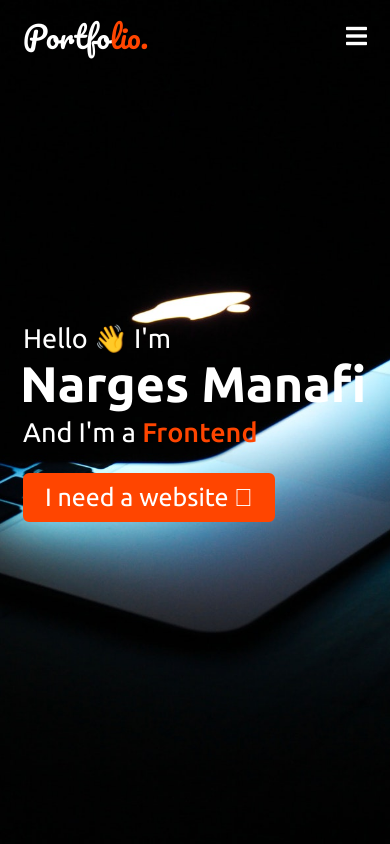
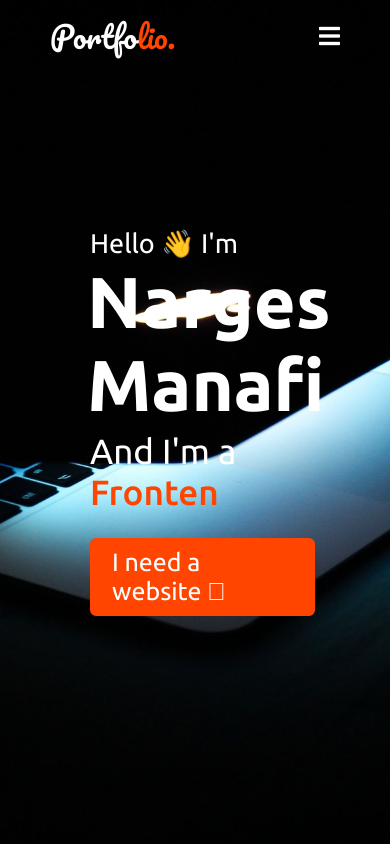
Before and after one commit to NargesManafi/portfoliio, a plain HTML site: page index.html in a window 390 px wide. Shown: the top 844 px of the page. Drawn offline with Linux system fonts and the light colour scheme.

Commit message:
change  responsive media query

```diff
--- a/css/style.css
+++ b/css/style.css
@@ -20,8 +20,8 @@
     transition: all 0.3s ease;
 }
 .navbar.sticky {
-    padding: 2px 0;
-    background-color: orangered;
+  padding: 2px 0;
+  background-color: orangered;
 }
 .max-width {
     max-width: 1300px;
@@ -449,22 +449,10 @@ section .title::after {
     text-decoration: underline;
   }
    /* responsive media query start */
-@media (max-width: 1300px) {
-    .home .max-width {
-      margin-left: 0px;
-    }
-  }
-
   @media (max-width: 1104px) {
     .about .about-content .left img {
       height: 350px;
       width: 350px;
-    }
-  }
-
-  @media (max-width: 991px) {
-    .max-width {
-      padding: 0 50px;
     }
   }
 
@@ -532,42 +520,3 @@ section .title::after {
         margin-top: 0px;
       }
     }
-    @media (max-width: 690px) {
-        .max-width {
-          padding: 0 23px;
-        }
-        .home .home-content .home-content__text-2 {
-          font-size: 60px;
-        }
-        .home .home-content .home-content__text-3 {
-          font-size: 32px;
-        }
-        .home .home-content a {
-          font-size: 20px;
-        }
-      }
-
-      @media (max-width: 540px) {
-        .about .about-content .right .text .break {
-          display: block;
-        }
-      }
-
-      @media (max-width: 500px) {
-        .max-width {
-          padding: 0 23px;
-        }
-        .home .home-content .home-content__text-2 {
-          font-size: 50px;
-        }
-        .home .home-content .home-content__text-3 {
-          font-size: 27px;
-        }
-      }
-
-      @media (max-width: 380px) {
-        .about .about-content .left img {
-          height: 250px;
-          width: 250px;
-        }
-      }
```
